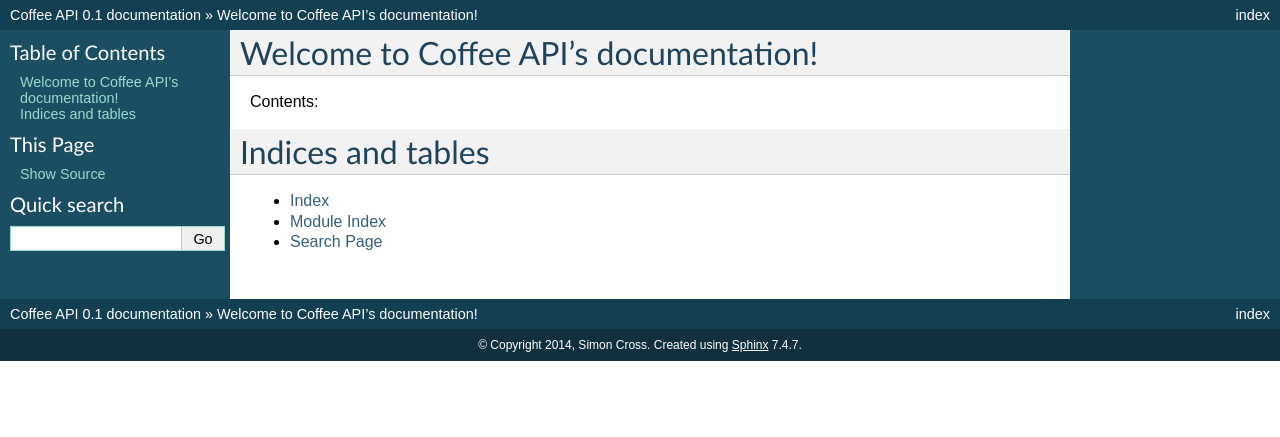
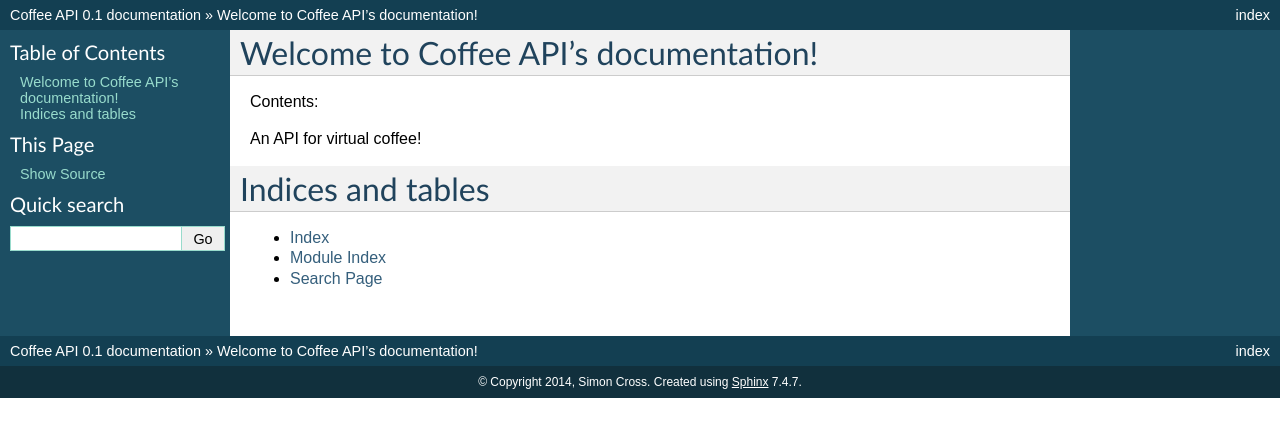
Before and after one commit to hodgestar/coffee-api, a Sphinx documentation site: the page built from docs/index.rst, in a window 1280 px wide. Shown: the top 437 px of the page. Built offline with Sphinx 7.4.7, drawn with Linux system fonts in a browser that asks for light colours.

Commit message:
Add introduction to docs.

```diff
--- a/docs/index.rst
+++ b/docs/index.rst
@@ -11,6 +11,7 @@ Contents:
 .. toctree::
    :maxdepth: 2
 
+An API for virtual coffee!
 
 
 Indices and tables
```
